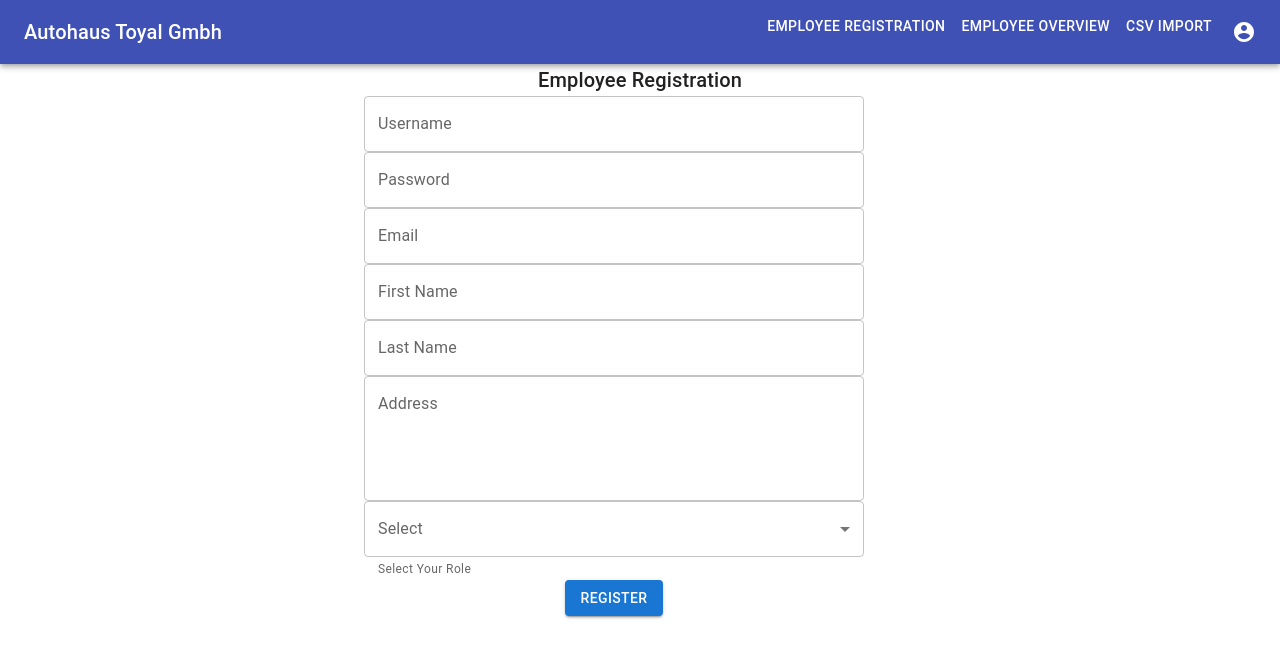
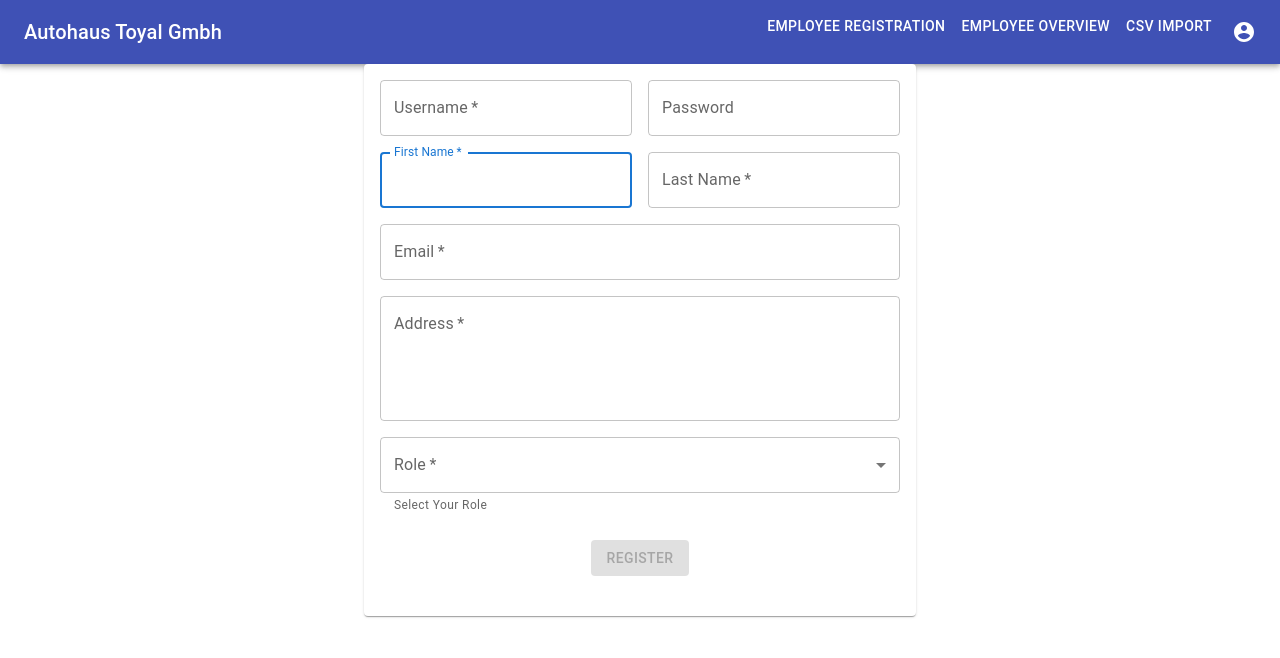
Before and after one commit to AshanTharindu/employee-mngmt-fe, a React (Create React App) app: page /registration in a window 1280 px wide. Shown: the top 658 px of the page. Built offline with nearby package versions, Linux system fonts and the light colour scheme; what react-papaparse would draw is missing.

Commit message:
feat: emp register form validation done

```diff
--- a/src/client/client.js
+++ b/src/client/client.js
@@ -41,7 +41,7 @@ const registerEmployee = async (employee) => {
     method: 'post',
   });
 
-  if (response.status !== 200) throw new Error('Employee Registration failed');
+  if (response.status !== 201) throw new Error('Employee Registration failed');
   return response.data;
 };
 
--- a/src/components/employee/EmployeeEditForm.js
+++ b/src/components/employee/EmployeeEditForm.js
@@ -58,7 +58,7 @@ const EmployeeEditForm = ({
     <Container maxWidth='sm'>
       <Card sx={{ minWidth: 275 }}>
         <CardContent>
-          <form className={classes.form} noValidate>
+          <form className={classes.form} noValidate={false}>
             <Grid container spacing={2}>
               <Grid item xs={12} sm={6}>
                 <TextField
@@ -108,9 +108,11 @@ const EmployeeEditForm = ({
                   id='outlined-select-currency'
                   select
                   label='Role'
+                  required
                   value={role}
                   onChange={handleChange}
                   helperText='Select Your Role'
+                  variant='outlined'
                 >
                   {ROLES.map((option) => (
                     <MenuItem key={option.value} value={option.value}>
--- a/src/components/employeeRegister/EmployeeRegister.js
+++ b/src/components/employeeRegister/EmployeeRegister.js
@@ -1,13 +1,38 @@
-import { Button, Typography } from '@mui/material';
-import Box from '@mui/material/Box';
+import {
+  Card,
+  CardContent,
+  Grid,
+  makeStyles,
+  MenuItem,
+} from '@material-ui/core';
+import { Button } from '@mui/material';
 import Container from '@mui/material/Container';
-import CssBaseline from '@mui/material/CssBaseline';
-import MenuItem from '@mui/material/MenuItem';
 import TextField from '@mui/material/TextField';
-import React, { useState } from 'react';
+import React, { useCallback, useEffect, useState } from 'react';
 import { useDispatch } from 'react-redux';
 import { ROLES } from '../../constants';
 import { registerEmployee } from '../../store/employee-actions';
+import { isValidEmail } from '../../utils/validationUtils';
+
+const useStyles = makeStyles((theme) => ({
+  paper: {
+    marginTop: theme.spacing(8),
+    display: 'flex',
+    flexDirection: 'column',
+    alignItems: 'center',
+  },
+  avatar: {
+    margin: theme.spacing(1),
+    backgroundColor: theme.palette.secondary.main,
+  },
+  form: {
+    width: '100%', // Fix IE 11 issue.
+    marginTop: theme.spacing(3),
+  },
+  submit: {
+    margin: theme.spacing(3, 0, 2),
+  },
+}));
 
 const EmloyeeRegister = () => {
   const [role, setRole] = useState();
@@ -17,6 +42,50 @@ const EmloyeeRegister = () => {
   const [firstname, setFirstname] = useState();
   const [lastname, setLastname] = useState();
   const [address, setAddress] = useState();
+
+  const [usernameError, setUsernameError] = useState(false);
+  const [passwordError, setPassowordError] = useState(false);
+  const [emailError, setEmailError] = useState(false);
+  const [firstnameError, setFirstnameError] = useState(false);
+  const [lastnameError, setLastnameError] = useState(false);
+  const [addressError, setAddressError] = useState(false);
+  const [error, setError] = useState(false);
+
+  const isValidForm = useCallback(() => {
+    return (
+      firstname &&
+      firstname !== '' &&
+      lastname &&
+      lastname !== '' &&
+      username &&
+      username !== '' &&
+      password &&
+      password !== '' &&
+      role &&
+      role !== '' &&
+      address &&
+      address !== '' &&
+      email &&
+      isValidEmail(email)
+    );
+  }, [role, username, password, email, firstname, lastname, address]);
+
+  useEffect(() => {
+    if (isValidForm()) {
+      setError(false);
+    } else {
+      setError(true);
+    }
+  }, [
+    role,
+    username,
+    password,
+    email,
+    firstname,
+    lastname,
+    address,
+    isValidForm,
+  ]);
 
   const handleChange = (event) => {
     setRole(event.target.value);
@@ -38,89 +107,172 @@ const EmloyeeRegister = () => {
         address,
         role,
       })
-    );
+    ).then(() => clearForm());
+  };
+
+  const clearForm = () => {
+    setUsername('');
+    setPassoword('');
+    setFirstname('');
+    setLastname('');
+    setEmail('');
+    setAddress('');
+    setRole('');
+  };
+
+  const onFnameChange = (value) => {
+    if (!value || value === '') {
+      setFirstnameError(true);
+    } else {
+      setFirstnameError(false);
+    }
+    setFirstname(value);
+  };
+
+  const onLnameChange = (value) => {
+    if (!value || value === '') {
+      setLastnameError(true);
+    } else {
+      setLastnameError(false);
+    }
+    setLastname(value);
+  };
+
+  const onUsernameChange = (value) => {
+    if (!value || value === '') {
+      setUsernameError(true);
+    } else {
+      setUsernameError(false);
+    }
+    setUsername(value);
+  };
+
+  const onPasswordChange = (value) => {
+    if (!value || value === '') {
+      setPassowordError(true);
+    } else {
+      setPassowordError(false);
+    }
+    setPassoword(value);
+  };
+
+  const onEmailChange = (value) => {
+    if (!value || !isValidEmail(value)) {
+      setEmailError(true);
+    } else {
+      setEmailError(false);
+    }
+    setEmail(value);
+  };
+
+  const onAddressChange = (value) => {
+    if (!value || value === '') {
+      setAddressError(true);
+    } else {
+      setAddressError(false);
+    }
+    setAddress(value);
   };
 
   return (
-    <React.Fragment>
-      <CssBaseline />
     <Container maxWidth='sm'>
-        <Typography variant='h6' color='inherit' noWrap>
-          Employee Registration
-        </Typography>
-        <Box
-          sx={{
-            width: 500,
-            maxWidth: '100%',
-          }}
-        >
-          <div>
+      <Card sx={{ minWidth: 275 }}>
+        <CardContent>
+          <Grid container spacing={2}>
+            <Grid item xs={12} sm={6}>
               <TextField
+                autoComplete='username'
+                name='username'
+                variant='outlined'
+                required
                 fullWidth
-              error={false}
+                error={usernameError}
                 id='username'
                 label='Username'
-              defaultValue=''
-              onChange={(event) => setUsername(event.target.value)}
+                value={username}
+                autoFocus
+                onChange={(event) => onUsernameChange(event.target.value)}
               />
-          </div>
-          <div>
+            </Grid>
+            <Grid item xs={12} sm={6}>
               <TextField
                 fullWidth
                 id='password'
                 label='Password'
                 type='password'
                 autoComplete='current-password'
-              onChange={(event) => setPassoword(event.target.value)}
+                error={passwordError}
+                value={password}
+                onChange={(event) => onPasswordChange(event.target.value)}
               />
-          </div>
-          <div>
+            </Grid>
+            <Grid item xs={12} sm={6}>
               <TextField
+                autoComplete='fname'
+                name='firstName'
+                variant='outlined'
+                required
+                fullWidth
+                id='firstname'
+                label='First Name'
+                value={firstname}
+                autoFocus
+                error={firstnameError}
+                onChange={(event) => onFnameChange(event.target.value)}
+              />
+            </Grid>
+            <Grid item xs={12} sm={6}>
+              <TextField
+                variant='outlined'
+                required
+                fullWidth
+                id='lastName'
+                label='Last Name'
+                name='lastname'
+                value={lastname}
+                autoComplete='lname'
+                error={lastnameError}
+                onChange={(event) => onLnameChange(event.target.value)}
+              />
+            </Grid>
+            <Grid item xs={12}>
+              <TextField
+                required
                 fullWidth
                 id='email'
                 label='Email'
-              defaultValue=''
-              onChange={(event) => setEmail(event.target.value)}
+                value={email}
+                error={emailError}
+                onChange={(event) => onEmailChange(event.target.value)}
               />
-          </div>
-          <div>
+            </Grid>
+            <Grid item xs={12}>
               <TextField
-              fullWidth
-              id='firstname'
-              label='First Name'
-              defaultValue=''
-              onChange={(event) => setFirstname(event.target.value)}
-            />
-          </div>
-          <div>
-            <TextField
-              fullWidth
-              id='lastname'
-              label='Last Name'
-              defaultValue=''
-              onChange={(event) => setLastname(event.target.value)}
-            />
-          </div>
-          <div>
-            <TextField
+                variant='outlined'
+                required
                 fullWidth
                 id='address'
                 label='Address'
+                name='address'
+                value={address}
+                rows={4}
                 multiline
-              rows={4}
-              defaultValue=''
-              onChange={(event) => setAddress(event.target.value)}
+                autoComplete='address'
+                error={addressError}
+                onChange={(event) => onAddressChange(event.target.value)}
               />
-          </div>
-          <div>
+            </Grid>
+            <Grid item xs={12}>
               <TextField
                 fullWidth
                 id='outlined-select-currency'
                 select
-              label='Select'
+                label='Role'
+                required
                 value={role}
                 onChange={handleChange}
                 helperText='Select Your Role'
+                variant='outlined'
               >
                 {ROLES.map((option) => (
                   <MenuItem key={option.value} value={option.value}>
@@ -128,18 +280,22 @@ const EmloyeeRegister = () => {
                   </MenuItem>
                 ))}
               </TextField>
-          </div>
+            </Grid>
+          </Grid>
           <Button
+            color='primary'
             variant='contained'
+            disabled={error}
+            sx={{ mt: 3, mb: 2 }}
             onClick={() => {
               onSubmitHandler();
             }}
           >
             Register
           </Button>
-        </Box>
+        </CardContent>
+      </Card>
     </Container>
-    </React.Fragment>
   );
 };
 
--- /dev/null
+++ b/src/utils/validationUtils.js
@@ -0,0 +1,2 @@
+export const isValidEmail = (email) =>
+  /^\w+([\.-]?\w+)*@\w+([\.-]?\w+)*(\.\w{2,3})+$/.test(email);
```
Lines whose indentation alone changed are shown as unchanged.
